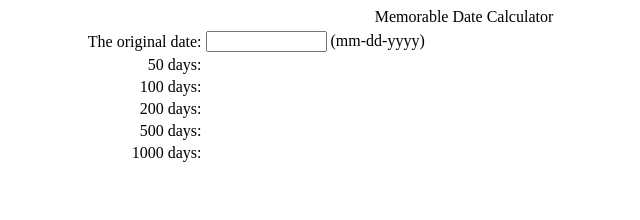
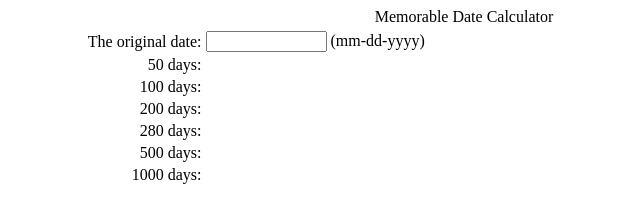
Before and after one commit to NoahDragon/MemoryDate.js, a plain HTML site: page index.html in a window 1280 px wide. Shown: the full height of the page, 176-816 px from the left. Drawn offline with Linux system fonts and the light colour scheme.

Commit message:
Add 280 days

```diff
--- a/index.html
+++ b/index.html
@@ -36,6 +36,10 @@
 					<td class="c2"><span id="d_200"></span></td>
 				</tr>
 				<tr>
+					<td class="c1"> 280 days: </td>
+					<td class="c2"><span id="d_280"></span></td>
+				</tr>
+				<tr>
 					<td class="c1"> 500 days: </td>
 					<td class="c2"><span id="d_500"></span></td>
 				</tr>
```
